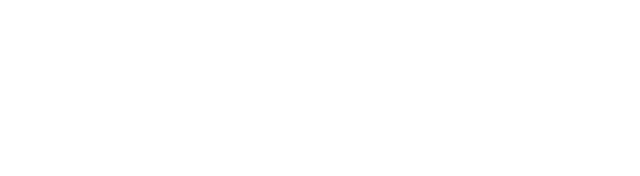
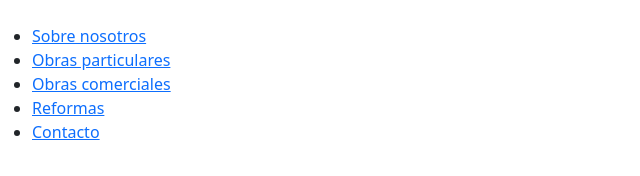
Before and after one commit to CarlaSacchetti/SacchettiCarla, a plain HTML site: page index.html in a window 1280 px wide. Shown: the whole page, without its empty margins (0-640 px from the left). Drawn offline with nearby package versions, Linux system fonts and the light colour scheme.

Commit message:
primer framework con bootstrap

```diff
--- a/index.html
+++ b/index.html
@@ -4,9 +4,27 @@
     <meta charset="UTF-8">
     <meta http-equiv="X-UA-Compatible" content="IE=edge">
     <meta name="viewport" content="width=device-width, initial-scale=1.0">
-    <title>Document</title>
+    <link href="https://cdn.jsdelivr.net/npm/bootstrap@5.2.2/dist/css/bootstrap.min.css" rel="stylesheet" integrity="sha384-Zenh87qX5JnK2Jl0vWa8Ck2rdkQ2Bzep5IDxbcnCeuOxjzrPF/et3URy9Bv1WTRi" crossorigin="anonymous">
+    <link rel="stylesheet" href="./CSS/style.ccs">
+    <title>Estudio MV</title>
 </head>
 <body>
+    <nav>
+        <div>
+            <img src="" alt="">
+        </div>
+<div>
+    <ul>
+        <li><a href="">Sobre nosotros</a></li>
+        <li><a href="">Obras particulares</a></li>
+        <li><a href="">Obras comerciales</a></li>
+        <li><a href="">Reformas</a></li>
+        <li><a href="">Contacto</a></li>
+    </ul>
+</div>
+    </nav>
     <div></div>
+
+    <script src="https://cdn.jsdelivr.net/npm/bootstrap@5.2.2/dist/js/bootstrap.bundle.min.js" integrity="sha384-OERcA2EqjJCMA+/3y+gxIOqMEjwtxJY7qPCqsdltbNJuaOe923+mo//f6V8Qbsw3" crossorigin="anonymous"></script>
 </body>
 </html>
```
Also changed, not shown: 1 other file.
